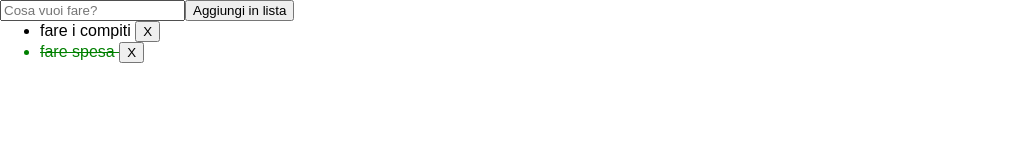
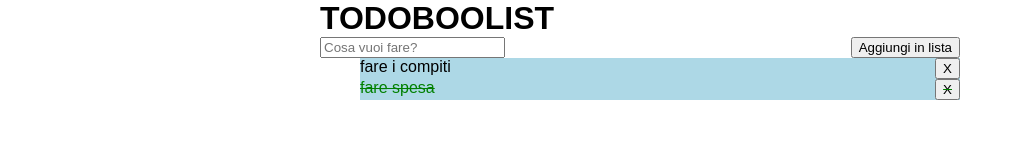
Before and after one commit to CappelliLeonardo/vue-todolist, a plain HTML site: page index.html in a window 1280 px wide. Shown: the whole page, without its empty margins (0-1023 px from the left). Drawn offline with nearby package versions, Linux system fonts and the light colour scheme.

Commit message:
add style

```diff
--- a/css/style.css
+++ b/css/style.css
@@ -15,3 +15,21 @@ html {
     color: green;
     text-decoration: line-through;
 }
+
+#user-sec{
+    display: flex;
+    justify-content:  space-between;
+}
+body{
+    max-width: 2000px;
+}
+
+#app{
+    width: 50%;
+    margin: auto;
+}
+li{
+   justify-content: space-between;
+   display: flex;
+   background-color: lightblue;
+}
--- a/index.html
+++ b/index.html
@@ -11,12 +11,10 @@
     <body>
 
         <div id="app">
-            <div>
+                <h1>TODOBOOLIST</h1>
+                <div id="user-sec">
                         <input type="text" v-model="newTodo" placeholder="Cosa vuoi fare?">
-
-                    <button @click="addTodo()">
-                            Aggiungi in lista
-                    </button>
+                        <button @click="addTodo()">Aggiungi in lista</button>
                 </div>
 
                 <div>
```
Lines whose indentation alone changed are shown as unchanged.
